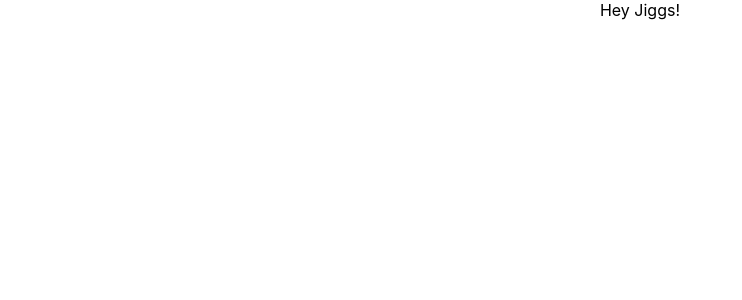
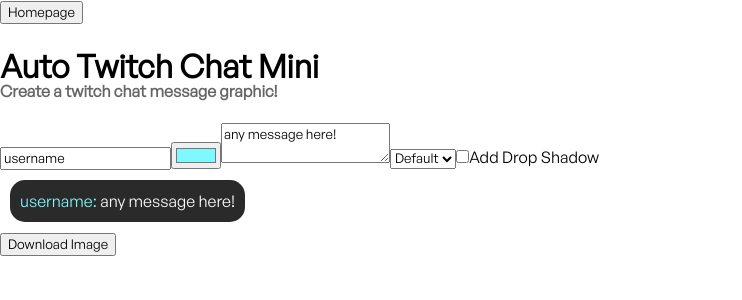
Before and after one commit to JiggypuffFridays/editor-tools, a React (Create React App) app: page /editor-tools/auto-twitch-chat in a window 1280 px wide. Shown: the top 300 px of the page, without its empty margins (0-742 px from the left). Built offline with nearby package versions, Linux system fonts and the light colour scheme.

Commit message:
Basic Website!

```diff
--- a/package.json
+++ b/package.json
@@ -7,8 +7,10 @@
     "@testing-library/jest-dom": "^5.17.0",
     "@testing-library/react": "^13.4.0",
     "@testing-library/user-event": "^13.5.0",
+    "html-to-image": "^1.11.11",
     "react": "^18.2.0",
     "react-dom": "^18.2.0",
+    "react-router-dom": "^6.15.0",
     "react-scripts": "5.0.1",
     "web-vitals": "^2.1.4"
   },
--- a/src/App.js
+++ b/src/App.js
@@ -1,12 +1,22 @@
-import logo from './logo.svg';
+import { useNavigate } from 'react-router-dom';
+
 import './App.css';
 
 function App() {
+  const navigate = useNavigate();
+
+  const handleButtonClick = (path) => () => {
+    navigate(path);
+  };
+
   return (
     <div className="App">
-      Hey Jiggs!
+      <h1>Homepage</h1>
+      <br />
+      <button onClick={handleButtonClick("/editor-tools/auto-twitch-chat")}>Go To AutoTwitchChat</button>
     </div>
   );
 }
 
+
 export default App;
--- /dev/null
+++ b/src/Header.js
@@ -0,0 +1,20 @@
+import React from 'react';
+
+import { useNavigate } from 'react-router-dom';
+
+function Header() {
+
+    const navigate = useNavigate();
+
+    const handleButtonClick = (path) => () => {
+        navigate(path);
+    };
+
+    return (
+        <div>
+            <button onClick={handleButtonClick("/editor-tools/")}> Homepage </button>
+        </div>
+    );
+}
+
+export default Header;
--- a/src/index.css
+++ b/src/index.css
@@ -1,8 +1,13 @@
-body {
+@font-face {
+  font-family: 'GeneralSans';
+  src: url('./fonts/GeneralSans.ttf') format('truetype');
+  font-weight: normal;
+  font-style: normal;
+}
+
+body, button, input, select, textarea {
   margin: 0;
-  font-family: -apple-system, BlinkMacSystemFont, 'Segoe UI', 'Roboto', 'Oxygen',
-    'Ubuntu', 'Cantarell', 'Fira Sans', 'Droid Sans', 'Helvetica Neue',
-    sans-serif;
+  font-family: 'GeneralSans';
   -webkit-font-smoothing: antialiased;
   -moz-osx-font-smoothing: grayscale;
 }
--- a/src/index.js
+++ b/src/index.js
@@ -1,13 +1,24 @@
 import React from 'react';
+import { BrowserRouter as Router, Route, Routes } from 'react-router-dom';
 import ReactDOM from 'react-dom/client';
 import './index.css';
+import Header from './Header';
 import App from './App';
 import reportWebVitals from './reportWebVitals';
+
+import AutoTwitchChat from './pages/AutoTwitchChat';
 
 const root = ReactDOM.createRoot(document.getElementById('root'));
 root.render(
   <React.StrictMode>
-    <App />
+
+    <Router>
+      <Header/>
+      <Routes>
+        <Route path="/editor-tools" element={<App />} />
+        <Route path="/editor-tools/auto-twitch-chat" element={<AutoTwitchChat />} />
+      </Routes>
+    </Router>
   </React.StrictMode>
 );
 
--- /dev/null
+++ b/src/pages/AutoTwitchChat.css
@@ -0,0 +1 @@
+@import url('https://fonts.googleapis.com/css2?family=Roboto:wght@400;500&display=swap');
--- /dev/null
+++ b/src/pages/AutoTwitchChat.jsx
@@ -0,0 +1,76 @@
+import React from 'react';
+import { useState } from 'react';
+
+import { toPng } from 'html-to-image'
+
+import '../index.css'
+import './AutoTwitchChat.css';
+
+function AutoTwitchChat() {
+
+    const [username, setUsername] = useState("username");
+    const [usernameColor, setUsernameColor] = useState("#7DF9FF");
+    const [message, setMessage] = useState("any message here!");
+    const [rectanglePadding, setRectanglePadding] = useState(10);
+    const [font, setFont] = useState("Default");
+    const [dropShadow, setDropShadow] = useState(false);
+
+    const downloadImage = () => {
+        const node = document.getElementById('chatbox-preview');
+
+        toPng(node, {
+            pixelRatio: 4
+        })
+        .then(dataUrl => {
+            const link = document.createElement('a');
+            link.download = 'chatbox.png';
+            link.href = dataUrl;
+            link.click();
+        })
+        .catch(err => {
+            console.error('Error generating image:', err);
+        });
+    }
+
+
+    return(
+        <div className="AutoTwitchChat">
+
+
+            <h1>Auto Twitch Chat Mini</h1>
+            <h4 style={{opacity:'60%',marginTop:'-30px'}}> Create a twitch chat message graphic!</h4>
+
+            <input type="text" value={username} onChange={e => setUsername(e.target.value)} />
+            <input type="color" value={usernameColor} onChange={e => setUsernameColor(e.target.value)} />
+            <textarea value={message} onChange={e => setMessage(e.target.value)} maxLength={500}></textarea>
+            <select value={font} onChange={e => setFont(e.target.value)} style={{ fontFamily: font === "Roboto" ? "Roboto" : "inherit" }}>
+                <option value="Default" style={{ fontFamily: "inherit" }}>Default</option>
+                <option value="Roboto" style={{ fontFamily: "Roboto" }}>Roboto</option>
+            </select>
+
+            <label>
+                <input type="checkbox" checked={dropShadow} onChange={() => setDropShadow(!dropShadow)} />
+                Add Drop Shadow
+            </label>
+
+            <div id="chatbox-preview" style={{ padding: rectanglePadding, width: 'fit-content', fontFamily: font === "Roboto" ? "Roboto" : "inherit" }}>
+
+                <div style={{backgroundColor:'#2a2a2a',padding:'10px',borderRadius:'15px',boxShadow: dropShadow ? '4px 4px 0px rgba(0, 0, 0, .25)' : 'none'}}>
+                    <span style={{ color: usernameColor }}>{username}:</span>&nbsp;
+                    {message.split('\n').map((line, index) => (
+                        <React.Fragment key={index}>
+                            <span style={{color: 'white'}}>{line}</span>
+                            {index !== message.split('\n').length - 1 && <br />}
+                        </React.Fragment>
+                    ))}
+                </div>
+
+            </div>
+
+            <button onClick={downloadImage}>Download Image</button>
+
+        </div>
+    )
+}
+
+export default AutoTwitchChat;
```
Also changed, not shown: src/fonts/GeneralSans.ttf (added), src/utils.js (added), 1 other file (tests, documents, lock files or other folders).
